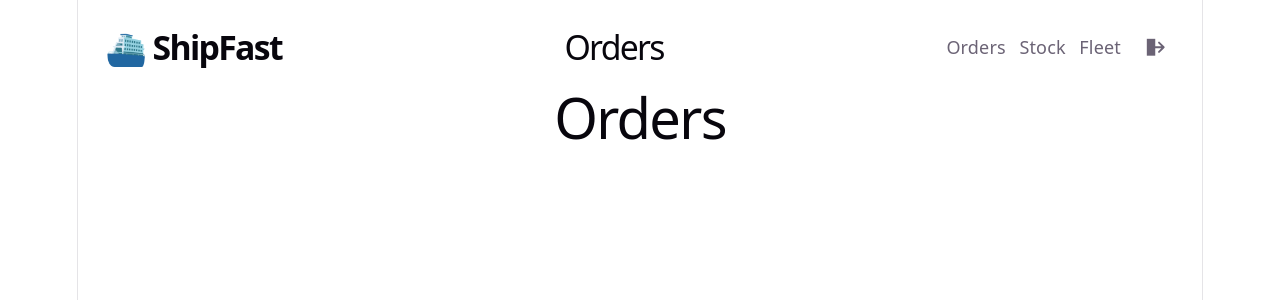
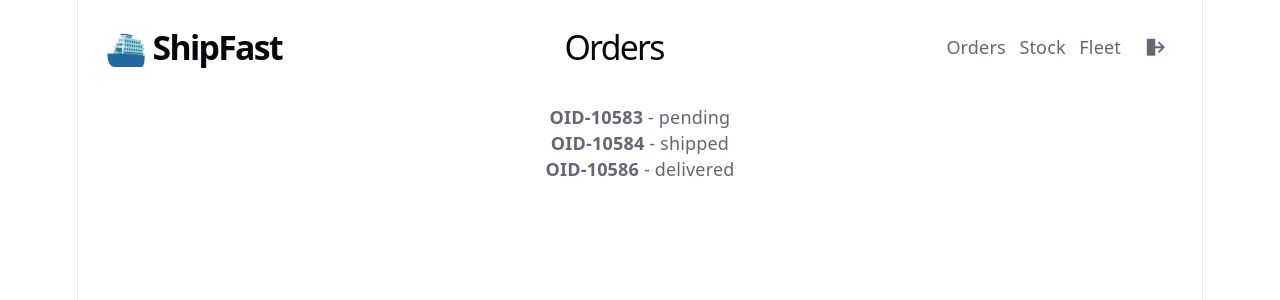
Before and after one commit to michaelcjefferson/order-flow-dashboard, a React (Vite) app: page /orders in a window 1280 px wide. Shown: the top 300 px of the page. Built offline with nearby package versions, Linux system fonts and the light colour scheme.

Commit message:
Feat: connect to store on dashboard load, present dummy data

```diff
--- a/src/features/orders/pages/OrdersPage.tsx
+++ b/src/features/orders/pages/OrdersPage.tsx
@@ -1,6 +1,20 @@
+import { useMemo } from "react";
+import { useOrdersStore } from "../state/ordersStore";
+import type { Order } from "../types/order.types";
+
 function OrdersPage() {
+  const byID = useOrdersStore(s => s.byID);
+  const allIDs = useOrdersStore(s => s.allIDs);
+
+  // Memoise orders, so that re-renders are only triggered on elements that have changed
+  const allOrders = useMemo(() => allIDs.map(id => byID[id]), [allIDs, byID]);
+
   return (
-    <h1>Orders</h1>
+    <div>
+      {allOrders.map((order: Order) => (
+        <div key={order.id}><strong>{order.id}</strong> - {order.status}</div>
+      ))}
+    </div>
   )
 }
 
--- a/src/layouts/DashboardLayout.tsx
+++ b/src/layouts/DashboardLayout.tsx
@@ -1,7 +1,18 @@
 import { Outlet, useMatches } from "react-router-dom";
 import Header from "../components/Header";
+import { seedOrders } from "../features/orders/state/ordersSeedData";
+import { useOrdersStore } from "../features/orders/state/ordersStore";
+import { useEffect } from "react";
 
 export default function DashboardLayout() {
+  // Set up orders store with seed values to be used by inner components
+  const setOrders = useOrdersStore(store => store.setOrders);
+
+  // Only run setOrders once (on mount)
+  useEffect(() => {
+    setOrders(seedOrders);
+  }, []);
+
   const matches = useMatches();
 
   // Find last route match that has a "title" property in its handle
```
